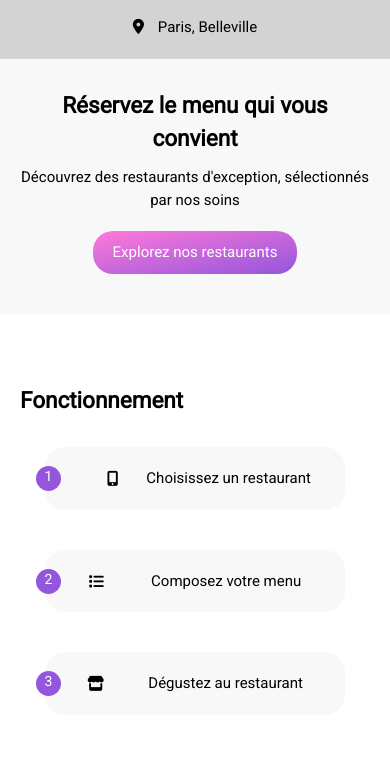
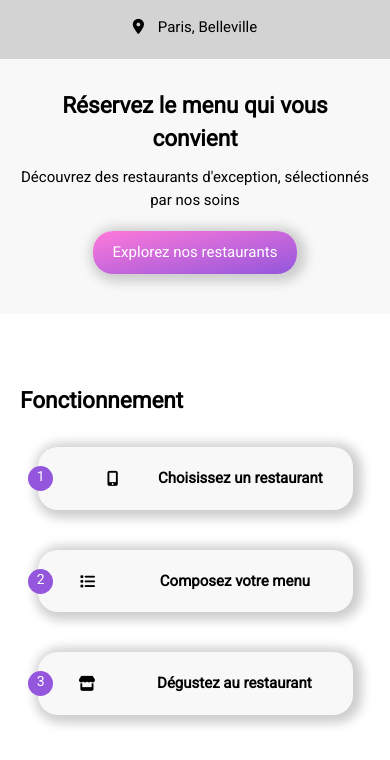
Before and after one commit to merzaak/MerzakBenaissi_3_11022021, a website: page index.html in a window 390 px wide. Shown: the part 84-844 px from the top of the page. Drawn offline with Linux system fonts and the light colour scheme; a web font is replaced by a local one.

Commit message:
ajut des mexins shadow et butons

```diff
--- a/sass/components/_buttons.scss
+++ b/sass/components/_buttons.scss
@@ -1,26 +1,30 @@
 .btn {
     border-radius: 20px;
     color: $color-white;
-    background: linear-gradient(to bottom right, $color-secondary, $color-primary);
     padding: 10px 20px;
     text-align: center;
     margin: 20px 0;
     text-align: center;
     width: fit-content;
+    @include main-shadow;
+    @include buttons-background;
+    &:hover{
+        @include buttons-hover;
+    }
     a{
-    color: $color-white;
+        color: $color-white;
     }
-    @include mobile-only{
+    @include small-device{
         margin: 20px auto;
     }
     &.btn-order{
         align-self: flex-end;
-        @include mobile-only{
+        @include small-device{
             align-self: center;
             width: 50%;
             margin-bottom: 40px;
         }
-        @include tablet{
+        @include medium-device{
             align-self: center;
             margin-bottom: 40px;
         }
--- a/sass/layout/_container.scss
+++ b/sass/layout/_container.scss
@@ -9,7 +9,7 @@
     &.container-menus{
         position: relative;
     }
-    @include mobile-only{
+    @include small-device{
         width: 100%;
         padding: 0;
     }
--- a/sass/layout/_footer.scss
+++ b/sass/layout/_footer.scss
@@ -10,14 +10,14 @@ footer{
         width: 100%;
         height: 100px;
         bottom: 0;
-        @include mobile-only{
+        @include small-device{
             flex-direction: column;
             margin-top: 0;
             height: 200px;
             padding-top: 20px;
         }
     }
-    @include mobile-only{
+    @include small-device{
         flex-direction: column;
         margin-top: 0;
     }
@@ -26,7 +26,7 @@ footer{
         font-weight: 500;
         color: #fff;
         font-size: 4rem;
-        @include mobile-only{
+        @include small-device{
             font-size: 2rem;
         }
     }
@@ -34,7 +34,7 @@ footer{
         display: flex;
         flex-flow: row wrap;
         justify-content: space-between;
-        @include mobile-only{
+        @include small-device{
             flex-direction: column;
         }
          a {
--- a/sass/layout/_header.scss
+++ b/sass/layout/_header.scss
@@ -10,7 +10,7 @@ header{
         color: #000;
         font-size: 4rem;
     }
-    @include mobile-only{
+    @include small-device{
         flex-direction: column;
         width: 100%;
         padding: 0;
--- a/sass/pages/_home.scss
+++ b/sass/pages/_home.scss
@@ -1,11 +1,13 @@
+/* Positionnement sur la page d'accueil */
 .localisation{
     background-color: $color-background-position;
     padding: $layout-padding;
     border-radius: 20px;
+    cursor: pointer;
     .fa-map-marker-alt{
         margin-right: 10px;
     }
-    @include mobile-only{
+    @include small-device{
         border-radius: 0;
         width: 100%;
         text-align: center;
@@ -17,13 +19,13 @@
     margin: 20px auto;
     padding: $layout-padding;
     border-radius: 20px;
-    @include mobile-only{
+    @include small-device{
         border-radius: 0;
         margin: 0;
         text-align: center;
     }
 }
-
+/* section focntionnement */
 .functioning{
     margin: 40px 0;
     padding: $layout-padding;
@@ -31,6 +33,10 @@
         display: flex;
         flex-flow: row wrap;
         justify-content: space-around;
+        @include small-device{
+            flex-direction: column;
+            margin: auto;
+        }
         li{
             position: relative;
             display: flex;
@@ -39,14 +45,27 @@
             align-items: center;
             min-width: 300px;
             margin: 20px;
-            background-color: $color-background;
             border-radius: 20px;
             padding:  $layout-padding;
+            background-color: $color-background;
+            font-size: 1.8rem;
+            font-weight: bold;
+            cursor: pointer;
+            @include main-shadow;
+            @include small-device{
+                min-width: none;
+                width: 90%;
+                max-width: 500px;
+                margin: 20px auto;
+                padding: 20px 10px;
+                font-size: 1.5rem;
+            }
             .number{
                 position: absolute;
                 left: -3%;
                 padding: 0;
                 font-size: 1.4rem;
+                font-weight: lighter;
                 background-color: $color-primary;
                 width: 2.5rem;
                 height: 2.5rem;
@@ -54,20 +73,22 @@
                 color: $color-white;
                 text-align: center;
             }
-            &:hover .fas{
+            &:hover{
+                background-color: lighten($color-primary, 35%); //éclaircir la couleur principale
+                .fas{
                     color: $color-primary;
                 }
             }
         }
-    @include mobile-only{
-        flex-direction: column;
     }
 }
+
+ /* section des restaurants*/
 .restaurants{
     padding: $layout-padding;
     background: $color-background;
     border-radius: 20px;
-    @include mobile-only{
+    @include small-device{
         border-radius: 0;
     }
 }
@@ -76,17 +97,34 @@
     flex-flow: row wrap;
     justify-content: space-between;
     align-content: space-between;
-    @include mobile-only{
-
-    }
     .card{
         width: 45%;
         height: 300px;
         border-radius: 20px;
         margin: $layout-padding;
-        box-shadow: 1px 1px 5px $color-background-position;
         position: relative;
         cursor: pointer;
+        @include main-shadow;
+        @include small-device{
+            width: 100%;
+            margin:  $layout-padding auto;
+            justify-content: center;
+            justify-items: center;
+        }
+        .card__new{/* encarte "nouveau" */
+            position: absolute;
+            top: 5%;
+            right: 5%;
+            padding: 10px 20px;
+            border-radius: 5px;
+            color:  darken($color-tertiary, 50%);
+            background-color: $color-tertiary;
+            font-weight: bold;
+        }
+    }
+}
+
+/* cartes cliquables des restaurants*/
 .card__figure{
     height: 300px;
     background-color: $color-white;
@@ -112,21 +150,3 @@
         }
     }
 }
-        .card__new{
-            position: absolute;
-            top: 5%;
-            right: 5%;
-            color: $color-tertiary;
-            background-color: green;
-            padding: 5px;
-            border-radius: 5px;
-        }
-        @include mobile-only{
-            width: 100%;
-            margin:  $layout-padding auto;
-            justify-content: center;
-            justify-items: center;
-        }
-    }
-
-}
--- a/sass/pages/_menus.scss
+++ b/sass/pages/_menus.scss
@@ -1,3 +1,4 @@
+/*  logo de des pages restaurants*/
 .logo-menus{
     display: flex;
     align-items: center;
@@ -5,7 +6,7 @@
     width: 100%;
     background-color: $color-white;
     padding: 0 $layout-padding;
-    @include mobile-only{
+    @include small-device{
         flex-direction: row;
         margin: 0;
         position: fixed;
@@ -16,11 +17,12 @@
         font-size: 2rem;
     }
 }
+
 .resto-page{
     position: relative;
     height: auto;
     margin-bottom: 140px;
-    @include mobile-only{
+    @include small-device{
         margin-bottom: 200px;
         margin-top: 100px;
     }
@@ -30,6 +32,8 @@
     width: 100%;
     z-index: 0;
 }
+
+/*les menus*/
 .resto{
     position: relative;
     width: 100%;
@@ -47,10 +51,10 @@
     .resto__menu{
         display: flex;
         justify-content: space-between;
-        @include mobile-only{
+        @include small-device{
             flex-direction: column;
         }
-        @include tablet{
+        @include medium-device{
             flex-direction: column;
         }
     }
@@ -58,11 +62,11 @@
 
 .menu__category{
     width: 30%;
-    @include mobile-only{
+    @include small-device{
         width: 100%;
         margin-bottom: 40px;
     }
-    @include tablet{
+    @include medium-device{
         width: 70%;
         margin: 0 auto 40px auto
     }
@@ -79,8 +83,9 @@
     .article{
         background-color: $color-white;
         padding: 10px;
-        margin: 10px auto;
+        margin: 20px auto;
         border-radius: 20px;
+        @include main-shadow;
         p{
             display: flex;
             justify-content: space-between;
--- a/sass/utils/_mixins.scss
+++ b/sass/utils/_mixins.scss
@@ -1,16 +1,30 @@
+//variables pour déterminer les breakpoints
 $breakpoints: (
-    mobile: 860px,
-    tablet: 1200px,
+    small: 860px,
+    medium: 1200px,
 );
 
-@mixin mobile-only {
-    @media screen and (max-width: map-get( $breakpoints , mobile)){
+ //media queries petits écrans
+@mixin small-device {
+    @media screen and (max-width: map-get( $breakpoints , small)){
         @content ;
     }
 };
 
-@mixin tablet {
-    @media screen and (min-width: map-get($breakpoints , mobile)) and (max-width: map-get($breakpoints, tablet)){
+ //media queries écrans moyens
+@mixin medium-device {
+    @media screen and (min-width: map-get($breakpoints , small)) and (max-width: map-get($breakpoints, medium)){
         @content ;
     }
 };
+ //shawdow
+ @mixin main-shadow ($color: $color-shadow) {
+     box-shadow: 3px 2px 11px 6px $color;
+ };
+  //background buttons
+  @mixin buttons-background{
+    background: linear-gradient(to bottom right, $color-secondary, $color-primary);
+  };
+@mixin buttons-hover{
+    background: linear-gradient(to top left, $color-secondary, $color-primary);
+}
--- a/sass/utils/_variables.scss
+++ b/sass/utils/_variables.scss
@@ -9,5 +9,8 @@ $color-background: #F8F8F8;
 $color-background-position:#D3D3D3;
 $color-background-footer :#282828;
 
+//shadow
+$color-shadow :#CDCDCD;
+
 //padding&margin
 $layout-padding: 20px;
```
Also changed, not shown: css/style.css, 1 other file. Lines whose indentation alone changed are shown as unchanged.
